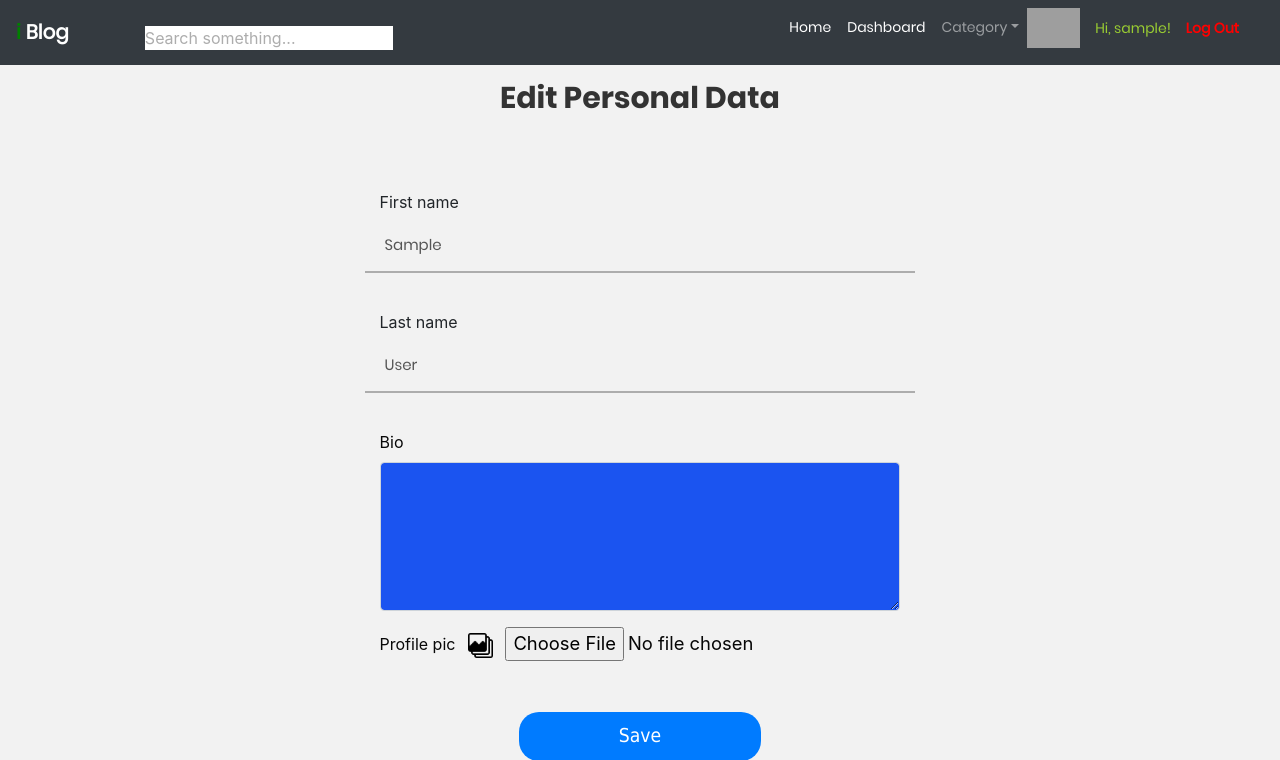
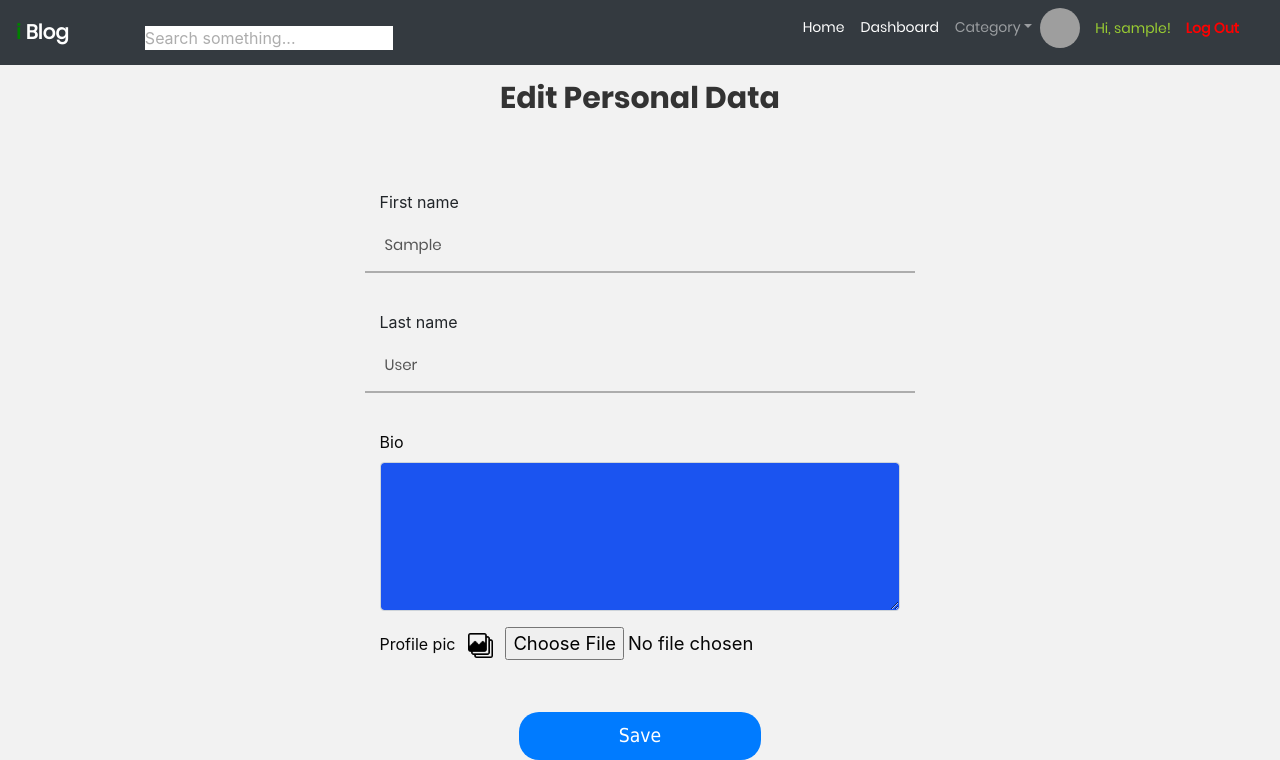
Before and after one commit to omareldars/Django-Blog, a Django app: page /profile/edit/ in a window 1280 px wide. Shown: the top 760 px of the page. Run offline with Django 3.2, Linux system fonts and the light colour scheme; the visitor is signed in with stand-in values (Sample User, id 1); some libraries are stand-ins or nearby versions; grey boxes are pictures that could not be loaded.

Commit message:
handling profile pic

```diff
--- a/templates/user/header.html
+++ b/templates/user/header.html
@@ -39,7 +39,7 @@
                             </li>
 
                             {% if user.is_authenticated %}
-                            <span><a href="/profile"><img src={{userprofile.profile_pic.url}}  width="40px" height="40px" border-radius="50%"></a></span>
+                            <span><a href="/profile"><img src={{userprofile.profile_pic.url}} class="img-rounded" style="border-radius: 50%;" width="40px" height="40px" border-radius="50%"></a></span>
                             <span style="margin-top: 2%;margin-left: 15px;"><a href="/profile" style="color:yellowgreen;">Hi, {{ user.username }}!</a></span>
                             <p style="margin-top: 2%;margin-left: 15px; font-weight: bold;"><a href="{% url 'logout' %}" style="color:red;margin-top: 20%;">Log Out</a></p>
                             {% else %}
--- a/templates/user/profile.html
+++ b/templates/user/profile.html
@@ -4,7 +4,7 @@
 <div class="container my-5 " id="colorlib-main" style="display : flex;">
     <div class="container mb-5" style="display: inline;float: left;">
         {%if userprofile.profile_pic%}
-            <img src="{{userprofile.profile_pic.url}}" alt="user_profile_pic"  border-radius="50%" -webkit-border-radius="200px" -moz-border-radius="200px" width="400" height="400" />
+            <img src="{{userprofile.profile_pic.url}}" class="img-rounded" style="border-radius: 50%;" alt="user_profile_pic" width="400" height="400"/>
         {% else %}
             <div style="width: 200 ; height:200;"></div>
         {%endif%}
```
Also changed, not shown: 1 other file.
